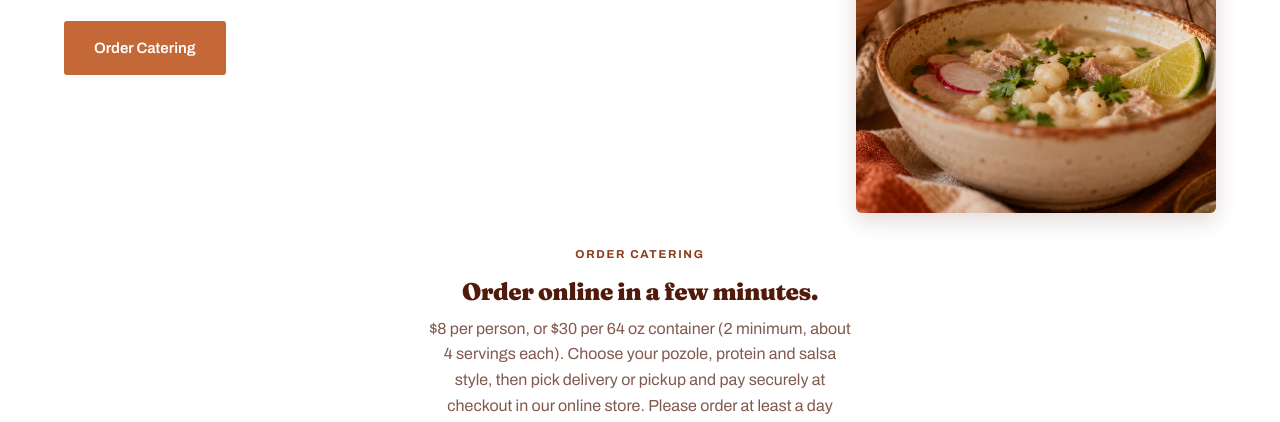
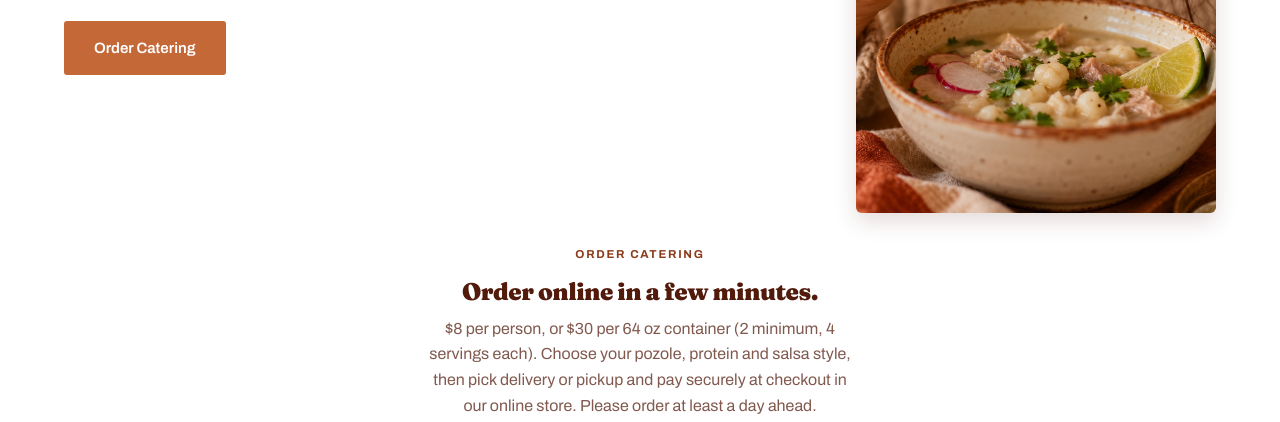
Before and after one commit to Mypozole/Mypozole.github.io, an Astro site: page /catering/home in a window 1280 px wide. Shown: the part 378-800 px from the top of the page. Built offline with nearby package versions, Linux system fonts and the light colour scheme; Astro itself is replaced by a stand-in of ours.

Commit message:
Remove 'about' from container servings on catering pages

```diff
--- a/src/components/CateringPage.astro
+++ b/src/components/CateringPage.astro
@@ -46,7 +46,7 @@ const partyMailHref = `mailto:${site.email}?subject=${encodeURIComponent('Pozole
       <div class="builder-section">
         <p class="label">Order catering</p>
         <h2>Order online in a few minutes.</h2>
-        <p class="builder-lead">${drop.pricePerPerson} per person, or ${drop.containerPrice} per {drop.containerOz} oz container ({drop.minimumContainers} minimum, about {drop.servingsPerContainer} servings each). Choose your pozole, protein and salsa style, then pick delivery or pickup and pay securely at checkout in our online store. Please order at least a day ahead.</p>
+        <p class="builder-lead">${drop.pricePerPerson} per person, or ${drop.containerPrice} per {drop.containerOz} oz container ({drop.minimumContainers} minimum, {drop.servingsPerContainer} servings each). Choose your pozole, protein and salsa style, then pick delivery or pickup and pay securely at checkout in our online store. Please order at least a day ahead.</p>
         <a href={site.onlineStoreUrl} class="btn store-btn">Order Catering</a>
         {testimonialAttr && (
           <blockquote class="store-quote">
```
